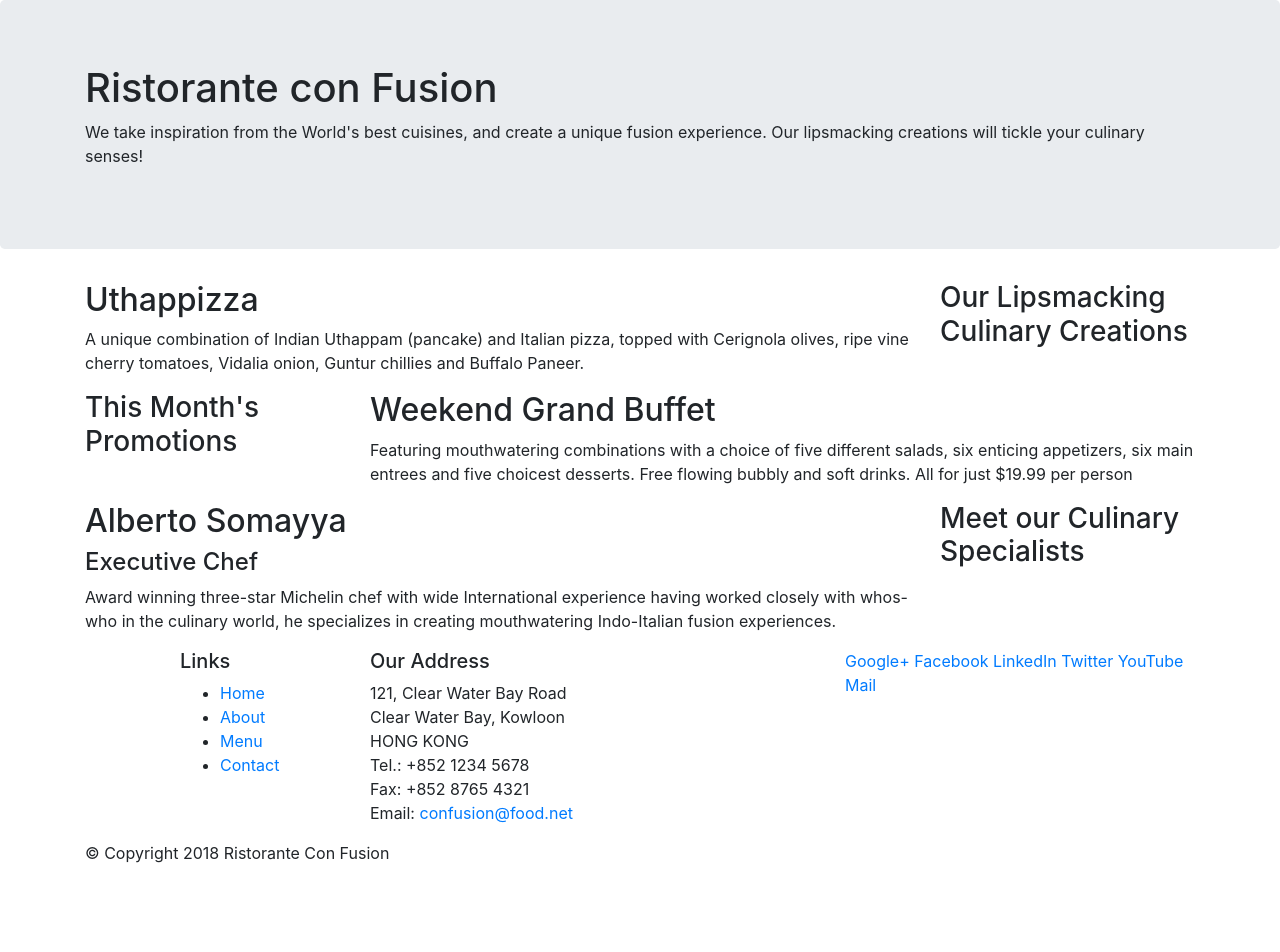
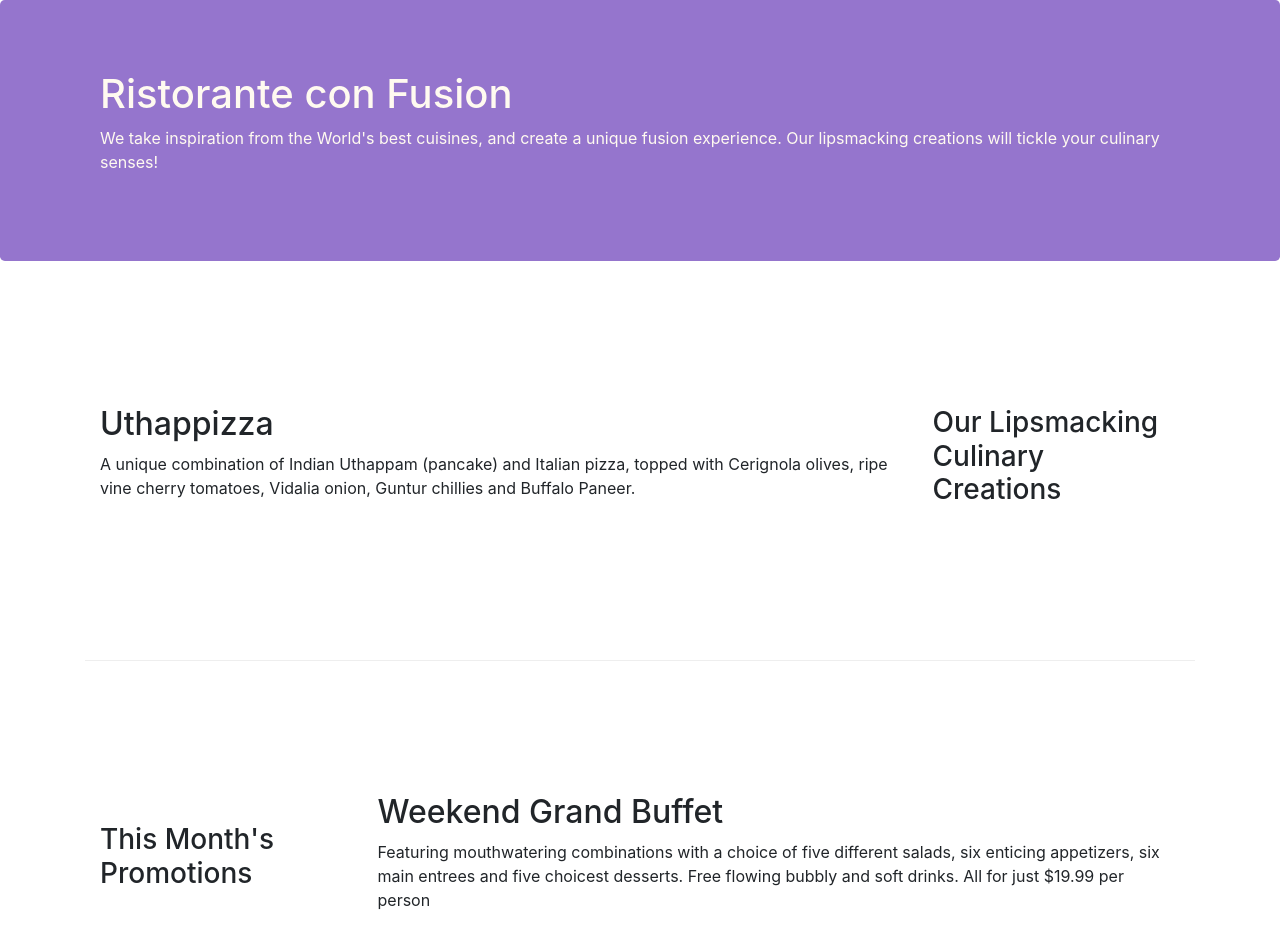
Before and after one commit to miroa88/Bootstrap, a website: page index.html in a window 1280 px wide. Shown: the top 952 px of the page. Before the commit the page ends 881 px from the top, so only its background shows below. Drawn offline with nearby package versions, Linux system fonts and the light colour scheme.

Commit message:
Bootstrap Grid System part 2

```diff
--- a/css/styles.css
+++ b/css/styles.css
@@ -1,12 +1,12 @@
 .row-header{
     margin: 0px auto;
-    padding: 50px 0px 50px 0px;
+    padding: 0px;
 }
 
 .row-content {
     margin: 0px auto;
     padding: 50px 0px 50px 0px;
-    border-bottom: 3px ridge;
+    border-bottom: 1px ridge;
     min-height: 400px
 }
 
@@ -16,9 +16,17 @@
     padding: 20px 0px 20px 0px;
 }
 
-.jumbotron{
-    padding: 70px 30pc 70px 30px;
+.jumbotron {
+    padding: 70px 0pc 70px 0px;
     margin: 0px auto;
     background: #9575CD;
     color: floralwhite;
+
 }
+
+
+.address {
+    font-size: 80%;
+    margin: 0px;
+    color: #0f0f0f;
+}
--- a/index.html
+++ b/index.html
@@ -9,6 +9,7 @@
 
     <!-- Bootstrap CSS -->
     <link rel="stylesheet" href="node_modules/bootstrap/dist/css/bootstrap.min.css">
+    <link rel="stylesheet" href="css/styles.css">
     <title>Ristorante Con Fusion</title>
 </head>
 
@@ -16,7 +17,7 @@
 
     <header class="jumbotron">
         <div class="container">
-            <div class="row">
+            <div class="row row-header">
                 <div class="col-12">
                     <h1>Ristorante con Fusion</h1>
                     <p>We take inspiration from the World's best cuisines, and create a unique fusion experience. Our lipsmacking creations will tickle your culinary senses!</p>
@@ -28,7 +29,7 @@
     </header>
 
     <div class="container">
-        <div class="row">
+        <div class="row row-content align-items-center">
             <div class="col-12 col-sm-4 order-sm-last col-md-3">
                 <h3>Our Lipsmacking Culinary Creations</h3>
             </div>
@@ -39,7 +40,7 @@
         </div>
 
 
-        <div class="row">
+        <div class="row row-content align-items-center">
             <div class="col-12 col-sm-4 col-md-3">
                 <h3>This Month's Promotions</h3>
             </div>
@@ -49,7 +50,7 @@
             </div>
         </div>
 
-        <div class="row">
+        <div class="row row-content align-items-center">
             <div class="col-12 col-sm-4 order-sm-last col-md-3">
                 <h3>Meet our Culinary Specialists</h3>
             </div>
@@ -61,12 +62,12 @@
         </div>
     </div>
 
-    <footer>
+    <footer class="footer">
         <div class="container">
             <div class="row">
                 <div class="col-4 offset-1 col-sm-2">
                     <h5>Links</h5>
-                    <ul>
+                    <ul class="list-unstyled">
                         <li><a href="#">Home</a></li>
                         <li><a href="#">About</a></li>
                         <li><a href="#">Menu</a></li>
@@ -84,8 +85,8 @@
                         Email: <a href="mailto:confusion@food.net">confusion@food.net</a>
                     </address>
                 </div>
-                <div class="col-12 col-sm-4">
-                    <div>
+                <div class="col-12 col-sm-4 align-self-center">
+                    <div class="text-center">
                         <a href="http://google.com/+">Google+</a>
                         <a href="http://www.facebook.com/profile.php?id=">Facebook</a>
                         <a href="http://www.linkedin.com/in/">LinkedIn</a>
@@ -95,7 +96,7 @@
                     </div>
                 </div>
             </div>
-            <div class="row">
+            <div class="row justify-content-center">
                 <div class="col-auto">
                     <p>© Copyright 2018 Ristorante Con Fusion</p>
                 </div>
```
